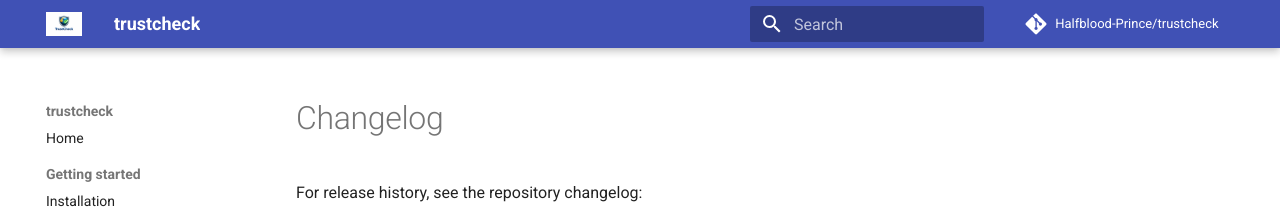
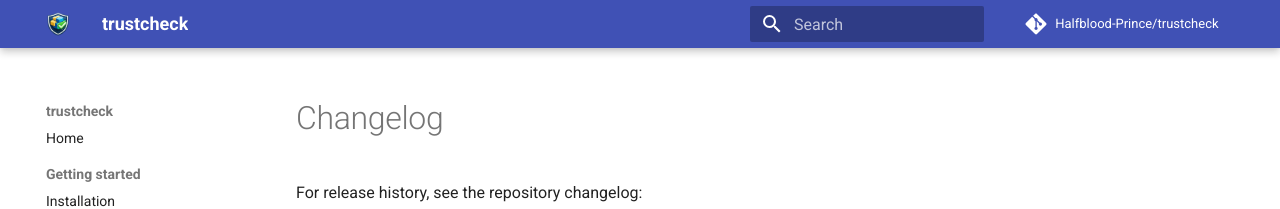
Before and after one commit to Halfblood-Prince/trustcheck, an MkDocs documentation site: the page built from docs/changelog.md, in a window 1280 px wide. Shown: the top 209 px of the page. Built offline with MkDocs 1.6.1 and Material for MkDocs 9.7.7, drawn with Linux system fonts in a browser that asks for light colours; comment, search, counter and statistics services are not loaded.

Commit message:
Change logo image in mkdocs configuration

```diff
--- a/mkdocs.yml
+++ b/mkdocs.yml
@@ -25,7 +25,7 @@ nav:
 
 theme:
   name: material
-  logo: assets/images/logo.png
+  logo: assets/images/logo-bg-less.png
   features:
     - navigation.sections
     - navigation.expand
```
